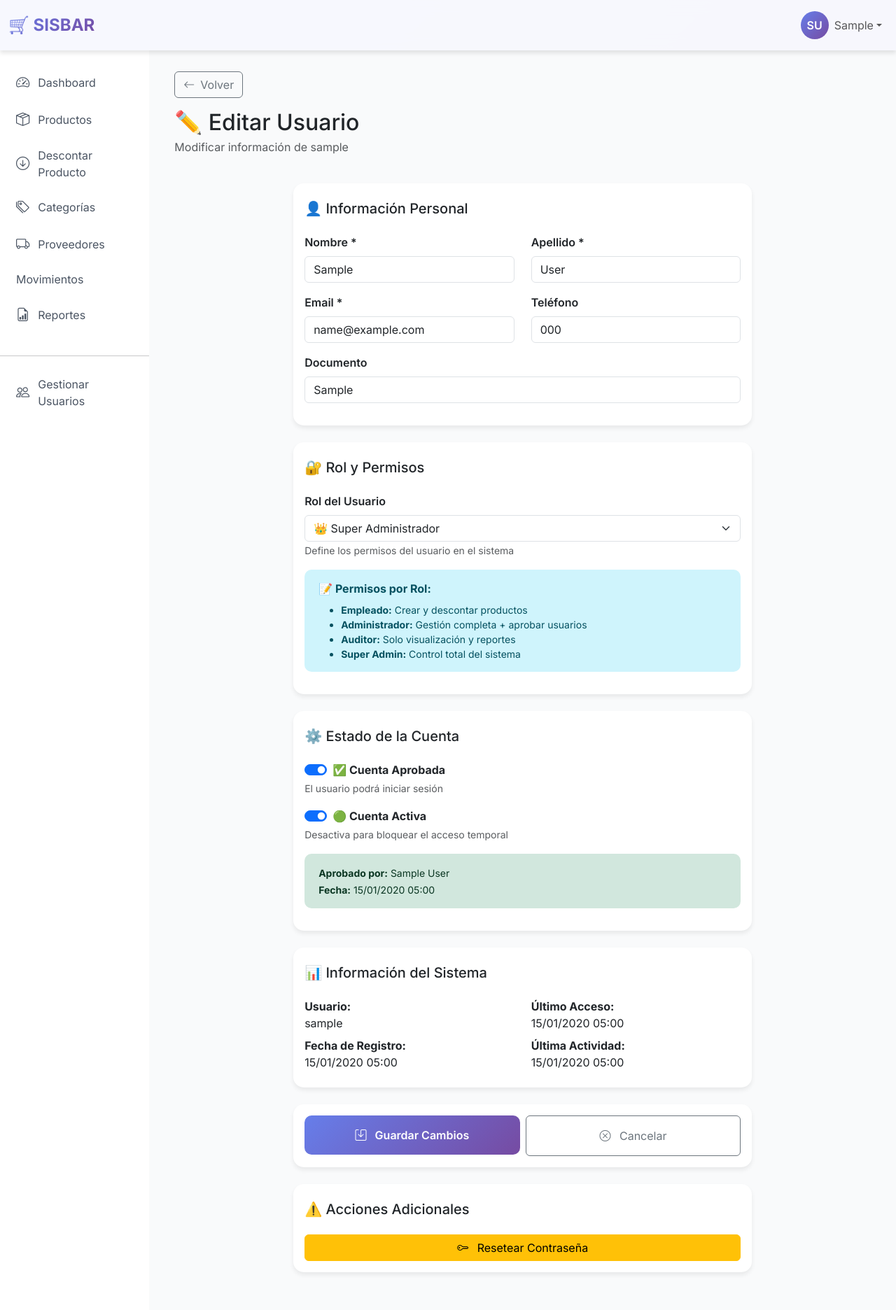
After one commit to sisbaroficial-stack/sisbar, a Django app: page /usuarios/editar-completo/1/ in a window 1280 px wide. The commit adds this page. Shown: the whole page at 70% size. Run offline with Django 5.2, Linux system fonts and the light colour scheme; a user stored in the database is signed in; tables that the repository leaves empty hold one stand-in row (values such as "Sample post").

Commit message:
Descripción del cambio

```diff
--- a/templates/base.html
+++ b/templates/base.html
@@ -261,6 +261,21 @@
 
 
 
+        /* Placeholders visibles en modo oscuro */
+        body.modo-oscuro ::placeholder {
+            color: #b8b8b8 !important;
+            opacity: 1; /* para que no quede transparente */
+        }
+
+        /* Inputs plenos */
+        body.modo-oscuro .form-control::placeholder,
+        body.modo-oscuro .form-select::placeholder {
+            color: #b8b8b8 !important;
+        }
+
+
+
+
 
     </style>
 
@@ -282,21 +297,6 @@
 
             <div class="collapse navbar-collapse" id="navbarNav">
                 <ul class="navbar-nav ms-auto align-items-center">
-                    <!-- Notificaciones -->
-                    <li class="nav-item dropdown me-3">
-                        <a class="nav-link position-relative" href="#" data-bs-toggle="dropdown">
-                            <i class="bi bi-bell fs-5"></i>
-                            <span class="position-absolute top-0 start-100 translate-middle badge rounded-pill bg-danger">
-                                3
-                            </span>
-                        </a>
-                        <ul class="dropdown-menu dropdown-menu-end">
-                            <li><h6 class="dropdown-header">Notificaciones</h6></li>
-                            <li><a class="dropdown-item" href="#"><small>Nueva alerta de inventario</small></a></li>
-                            <li><hr class="dropdown-divider"></li>
-                            <li><a class="dropdown-item text-center" href="#">Ver todas</a></li>
-                        </ul>
-                    </li>
 
                     <!-- Usuario -->
                     <li class="nav-item dropdown">
--- a/templates/categorias/crear.html
+++ b/templates/categorias/crear.html
@@ -22,7 +22,8 @@
 
                         <div class="mb-3">
                             <label class="form-label fw-semibold">Nombre *</label>
-                            <input type="text" name="nombre" class="form-control" required>
+                            <input type="text" name="nombre" class="form-control" required
+                            placeholder="Cocina, Electrodomesticos, ">
                         </div>
 
                         <div class="mb-3">
--- a/templates/categorias/editar.html
+++ b/templates/categorias/editar.html
@@ -21,14 +21,16 @@
                         {% csrf_token %}
 
                         <div class="mb-3">
-                            <label class="form-label fw-semibold">Nombre *</label>
+                            <label class="form-label fw-semibold">Nombre </label>
                             <input type="text" name="nombre" class="form-control"
+                            placeholder="Cocina, Electrodomesticos, "
                                    value="{{ categoria.nombre }}" required>
                         </div>
 
                         <div class="mb-3">
                             <label class="form-label fw-semibold">Icono (Emoji)</label>
                             <input type="text" name="icono" class="form-control"
+                            placeholder="Ej: 🍴, 🔧, ✏️"
                                    value="{{ categoria.icono }}">
                         </div>
 
--- a/templates/proveedores/editar.html
+++ b/templates/proveedores/editar.html
@@ -27,11 +27,13 @@
                             <div class="col-md-6 mb-3">
                                 <label class="form-label fw-semibold">Nombre *</label>
                                 <input type="text" name="nombre" class="form-control"
+                                placeholder="Ej: damian"
                                        value="{{ proveedor.nombre }}" required>
                             </div>
                             <div class="col-md-6 mb-3">
                                 <label class="form-label fw-semibold">NIT / RUT</label>
                                 <input type="text" name="nit" class="form-control"
+                                placeholder="Ej: 3133212"
                                        value="{{ proveedor.nit }}">
                             </div>
                         </div>
@@ -47,17 +49,20 @@
                             <div class="col-md-6 mb-3">
                                 <label class="form-label fw-semibold">Persona de Contacto</label>
                                 <input type="text" name="contacto" class="form-control"
+                                placeholder="Ej: damian"
                                        value="{{ proveedor.contacto }}">
                             </div>
                             <div class="col-md-6 mb-3">
                                 <label class="form-label fw-semibold">Teléfono</label>
                                 <input type="text" name="telefono" class="form-control"
+                                placeholder="Ej: +5732166"
                                        value="{{ proveedor.telefono }}">
                             </div>
                         </div>
                         <div class="mb-3">
                             <label class="form-label fw-semibold">Email</label>
                             <input type="email" name="email" class="form-control"
+                            placeholder="Ej: sisbar@gmail.com"
                                    value="{{ proveedor.email }}">
                         </div>
                         <div class="mb-3">
@@ -68,6 +73,7 @@
                             <div class="col-md-6 mb-3">
                                 <label class="form-label fw-semibold">Ciudad</label>
                                 <input type="text" name="ciudad" class="form-control"
+                                placeholder="Ej: Cali"
                                        value="{{ proveedor.ciudad }}">
                             </div>
                             <div class="col-md-6 mb-3">
--- /dev/null
+++ b/templates/usuarios/editar_usuario_completo.html
@@ -0,0 +1,219 @@
+{% extends 'base.html' %}
+
+{% block title %}Editar Usuario - SISBAR 2026{% endblock %}
+
+{% block content %}
+<div class="container-fluid">
+    <div class="row mb-4">
+        <div class="col">
+            <a href="{% url 'usuarios:gestionar_usuarios' %}" class="btn btn-outline-secondary mb-3">
+                <i class="bi bi-arrow-left me-2"></i>Volver
+            </a>
+            <h1 class="h2 mb-1">✏️ Editar Usuario</h1>
+            <p class="text-muted">Modificar información de {{ usuario_editar.username }}</p>
+        </div>
+    </div>
+
+    <div class="row">
+        <div class="col-lg-8 mx-auto">
+            <form method="post">
+                {% csrf_token %}
+
+                <!-- Información Personal -->
+                <div class="card card-custom border-0 mb-4">
+                    <div class="card-header bg-transparent border-0 pt-4">
+                        <h5 class="mb-0">👤 Información Personal</h5>
+                    </div>
+                    <div class="card-body">
+                        <div class="row">
+                            <div class="col-md-6 mb-3">
+                                <label class="form-label fw-semibold">Nombre *</label>
+                                <input type="text" name="first_name" class="form-control"
+                                       value="{{ usuario_editar.first_name }}" required>
+                            </div>
+                            <div class="col-md-6 mb-3">
+                                <label class="form-label fw-semibold">Apellido *</label>
+                                <input type="text" name="last_name" class="form-control"
+                                       value="{{ usuario_editar.last_name }}" required>
+                            </div>
+                        </div>
+
+                        <div class="row">
+                            <div class="col-md-6 mb-3">
+                                <label class="form-label fw-semibold">Email *</label>
+                                <input type="email" name="email" class="form-control"
+                                       value="{{ usuario_editar.email }}" required>
+                            </div>
+                            <div class="col-md-6 mb-3">
+                                <label class="form-label fw-semibold">Teléfono</label>
+                                <input type="text" name="telefono" class="form-control"
+                                       value="{{ usuario_editar.telefono }}">
+                            </div>
+                        </div>
+
+                        <div class="mb-3">
+                            <label class="form-label fw-semibold">Documento</label>
+                            <input type="text" name="documento" class="form-control"
+                                   value="{{ usuario_editar.documento }}">
+                        </div>
+                    </div>
+                </div>
+
+                <!-- Rol y Permisos -->
+                <div class="card card-custom border-0 mb-4">
+                    <div class="card-header bg-transparent border-0 pt-4">
+                        <h5 class="mb-0">🔐 Rol y Permisos</h5>
+                    </div>
+                    <div class="card-body">
+                        <div class="mb-3">
+                            <label class="form-label fw-semibold">Rol del Usuario</label>
+                            <select name="rol" class="form-select">
+                                <option value="EMPLEADO" {% if usuario_editar.rol == 'EMPLEADO' %}selected{% endif %}>
+                                    👤 Empleado
+                                </option>
+                                <option value="ADMIN" {% if usuario_editar.rol == 'ADMIN' %}selected{% endif %}>
+                                    👨‍💼 Administrador
+                                </option>
+                                <option value="AUDITOR" {% if usuario_editar.rol == 'AUDITOR' %}selected{% endif %}>
+                                    👁️ Auditor/Contador
+                                </option>
+                                {% if user.rol == 'SUPER_ADMIN' %}
+                                <option value="SUPER_ADMIN" {% if usuario_editar.rol == 'SUPER_ADMIN' %}selected{% endif %}>
+                                    👑 Super Administrador
+                                </option>
+                                {% endif %}
+                            </select>
+                            <small class="text-muted">Define los permisos del usuario en el sistema</small>
+                        </div>
+
+                        <div class="alert alert-info">
+                            <strong>📝 Permisos por Rol:</strong>
+                            <ul class="mb-0 mt-2 small">
+                                <li><strong>Empleado:</strong> Crear y descontar productos</li>
+                                <li><strong>Administrador:</strong> Gestión completa + aprobar usuarios</li>
+                                <li><strong>Auditor:</strong> Solo visualización y reportes</li>
+                                <li><strong>Super Admin:</strong> Control total del sistema</li>
+                            </ul>
+                        </div>
+                    </div>
+                </div>
+
+                <!-- Estado de la Cuenta -->
+                <div class="card card-custom border-0 mb-4">
+                    <div class="card-header bg-transparent border-0 pt-4">
+                        <h5 class="mb-0">⚙️ Estado de la Cuenta</h5>
+                    </div>
+                    <div class="card-body">
+                        <div class="mb-3">
+                            <div class="form-check form-switch">
+                                <input class="form-check-input" type="checkbox" name="aprobado"
+                                       id="aprobado" {% if usuario_editar.aprobado %}checked{% endif %}>
+                                <label class="form-check-label" for="aprobado">
+                                    <strong>✅ Cuenta Aprobada</strong>
+                                </label>
+                            </div>
+                            <small class="text-muted">El usuario podrá iniciar sesión</small>
+                        </div>
+
+                        <div class="mb-3">
+                            <div class="form-check form-switch">
+                                <input class="form-check-input" type="checkbox" name="is_active"
+                                       id="is_active" {% if usuario_editar.is_active %}checked{% endif %}>
+                                <label class="form-check-label" for="is_active">
+                                    <strong>🟢 Cuenta Activa</strong>
+                                </label>
+                            </div>
+                            <small class="text-muted">Desactiva para bloquear el acceso temporal</small>
+                        </div>
+
+                        {% if usuario_editar.aprobado %}
+                        <div class="alert alert-success">
+                            <small>
+                                <strong>Aprobado por:</strong> {{ usuario_editar.aprobado_por.get_full_name }}<br>
+                                <strong>Fecha:</strong> {{ usuario_editar.fecha_aprobacion|date:"d/m/Y H:i" }}
+                            </small>
+                        </div>
+                        {% endif %}
+                    </div>
+                </div>
+
+                <!-- Información del Sistema -->
+                <div class="card card-custom border-0 mb-4">
+                    <div class="card-header bg-transparent border-0 pt-4">
+                        <h5 class="mb-0">📊 Información del Sistema</h5>
+                    </div>
+                    <div class="card-body">
+                        <div class="row">
+                            <div class="col-md-6">
+                                <p class="mb-2">
+                                    <strong>Usuario:</strong><br>
+                                    {{ usuario_editar.username }}
+                                </p>
+                                <p class="mb-2">
+                                    <strong>Fecha de Registro:</strong><br>
+                                    {{ usuario_editar.date_joined|date:"d/m/Y H:i" }}
+                                </p>
+                            </div>
+                            <div class="col-md-6">
+                                <p class="mb-2">
+                                    <strong>Último Acceso:</strong><br>
+                                    {{ usuario_editar.last_login|date:"d/m/Y H:i"|default:"Nunca" }}
+                                </p>
+                                <p class="mb-2">
+                                    <strong>Última Actividad:</strong><br>
+                                    {{ usuario_editar.ultima_actividad|date:"d/m/Y H:i" }}
+                                </p>
+                            </div>
+                        </div>
+                    </div>
+                </div>
+
+                <!-- Botones de Acción -->
+                <div class="card card-custom border-0 mb-4">
+                    <div class="card-body">
+                        <div class="row g-2">
+                            <div class="col-md-6">
+                                <button type="submit" class="btn btn-gradient w-100 py-3">
+                                    <i class="bi bi-save me-2"></i>
+                                    Guardar Cambios
+                                </button>
+                            </div>
+                            <div class="col-md-6">
+                                <a href="{% url 'usuarios:gestionar_usuarios' %}"
+                                   class="btn btn-outline-secondary w-100 py-3">
+                                    <i class="bi bi-x-circle me-2"></i>
+                                    Cancelar
+                                </a>
+                            </div>
+                        </div>
+                    </div>
+                </div>
+            </form>
+
+            <!-- Acciones Adicionales -->
+            <div class="card card-custom border-0 border-warning mb-4">
+                <div class="card-header bg-transparent border-0 pt-4">
+                    <h5 class="mb-0">⚠️ Acciones Adicionales</h5>
+                </div>
+                <div class="card-body">
+                    <div class="d-grid gap-2">
+                        <a href="{% url 'usuarios:resetear_password' usuario_editar.id %}"
+                           class="btn btn-warning">
+                            <i class="bi bi-key me-2"></i>
+                            Resetear Contraseña
+                        </a>
+
+                        {% if usuario_editar != user %}
+                        <a href="{% url 'usuarios:eliminar_usuario' usuario_editar.id %}"
+                           class="btn btn-danger">
+                            <i class="bi bi-trash me-2"></i>
+                            Desactivar Usuario
+                        </a>
+                        {% endif %}
+                    </div>
+                </div>
+            </div>
+        </div>
+    </div>
+</div>
+{% endblock %}
--- a/usuarios/urls.py
+++ b/usuarios/urls.py
@@ -17,4 +17,14 @@ urlpatterns = [
     path('gestionar/', views.gestionar_usuarios_view, name='gestionar_usuarios'),
     path('aprobar/<int:usuario_id>/', views.aprobar_usuario_view, name='aprobar_usuario'),
     path('toggle/<int:usuario_id>/', views.toggle_usuario_view, name='toggle_usuario'),
+
+
+
+
+
+
+    # Gestión avanzada de usuarios (solo admins)
+    path('editar-completo/<int:usuario_id>/', views.editar_usuario_completo_view, name='editar_usuario_completo'),
+    path('resetear-password/<int:usuario_id>/', views.resetear_password_view, name='resetear_password'),
+    path('eliminar-usuario/<int:usuario_id>/', views.eliminar_usuario_view, name='eliminar_usuario'),
 ]
--- a/usuarios/views.py
+++ b/usuarios/views.py
@@ -317,3 +317,106 @@ def toggle_usuario_view(request, usuario_id):
     )
 
     return redirect('usuarios:gestionar_usuarios')
+
+
+
+
+
+@login_required
+@user_passes_test(es_admin)
+def editar_usuario_completo_view(request, usuario_id):
+    usuario_editar = get_object_or_404(Usuario, id=usuario_id)
+
+    if request.method == 'POST':
+        usuario_editar.first_name = request.POST.get('first_name')
+        usuario_editar.last_name = request.POST.get('last_name')
+        usuario_editar.email = request.POST.get('email')
+        usuario_editar.telefono = request.POST.get('telefono', '').strip()
+
+        # Nuevo documento recibido
+        nuevo_documento = request.POST.get('documento', '').strip()
+
+        # VALIDACIÓN: revisar si el documento ya existe en otro usuario
+        if Usuario.objects.exclude(id=usuario_editar.id).filter(documento=nuevo_documento).exists():
+            messages.error(request, "❌ Ya existe un usuario con ese número de documento.")
+            return redirect('usuarios:editar_usuario_completo', usuario_id=usuario_editar.id)
+
+        usuario_editar.documento = nuevo_documento
+        usuario_editar.rol = request.POST.get('rol')
+        usuario_editar.is_active = request.POST.get('is_active') == 'on'
+
+        if not usuario_editar.aprobado and request.POST.get('aprobado') == 'on':
+            usuario_editar.aprobar_usuario(request.user)
+            enviar_email_aprobacion(usuario_editar, request.user)
+        else:
+            usuario_editar.aprobado = request.POST.get('aprobado') == 'on'
+
+        usuario_editar.save()
+
+        registrar_actividad(
+            request.user,
+            'EDITAR',
+            f'Editó el usuario {usuario_editar.username}',
+            request
+        )
+
+        messages.success(request, f'Usuario {usuario_editar.username} actualizado correctamente.')
+        return redirect('usuarios:gestionar_usuarios')
+
+    return render(request, 'usuarios/editar_usuario_completo.html', {
+        'usuario_editar': usuario_editar,
+    })
+
+
+@login_required
+@user_passes_test(es_admin)
+def resetear_password_view(request, usuario_id):
+    usuario = get_object_or_404(Usuario, id=usuario_id)
+
+    if request.method == 'POST':
+        nueva_password = request.POST.get('nueva_password', '').strip()
+        if nueva_password:
+            usuario.set_password(nueva_password)
+            usuario.save()
+
+            registrar_actividad(
+                request.user,
+                'EDITAR',
+                f'Reseteó la contraseña de {usuario.username}',
+                request
+            )
+
+            messages.success(request, f'Contraseña de {usuario.username} reseteada.')
+            return redirect('usuarios:gestionar_usuarios')
+
+    return render(request, 'usuarios/resetear_password.html', {
+        'usuario': usuario
+    })
+
+
+@login_required
+@user_passes_test(es_admin)
+def eliminar_usuario_view(request, usuario_id):
+    usuario = get_object_or_404(Usuario, id=usuario_id)
+
+    if usuario == request.user:
+        messages.error(request, 'No puedes eliminar tu propia cuenta.')
+        return redirect('usuarios:gestionar_usuarios')
+
+    if request.method == 'POST':
+        usuario.is_active = False
+        usuario.save()
+
+        registrar_actividad(
+            request.user,
+            'ELIMINAR',
+            f'Desactivó al usuario {usuario.username}',
+            request
+        )
+
+        messages.success(request, f'Usuario {usuario.username} desactivado.')
+        return redirect('usuarios:gestionar_usuarios')
+
+    return render(request, 'usuarios/eliminar_usuario.html', {
+        'usuario': usuario
+    })
```
Also changed, not shown: templates/proveedores/crear.html (+12 -6 lines), templates/usuarios/eliminar_usuario.html (added, +59 -0 lines), templates/usuarios/gestionar_usuarios.html (+14 -4 lines), templates/usuarios/resetear_password.html (added, +65 -0 lines).
